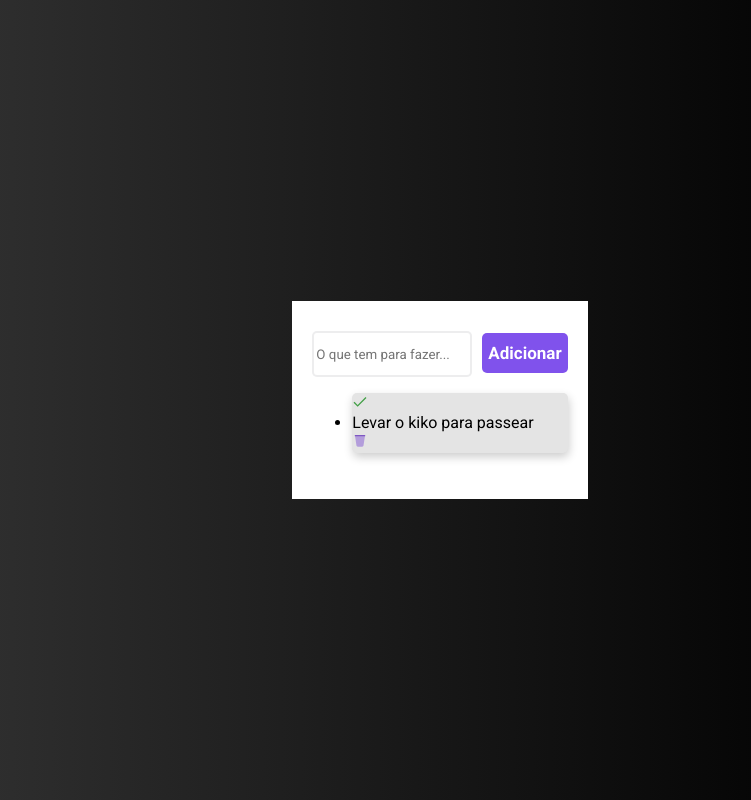
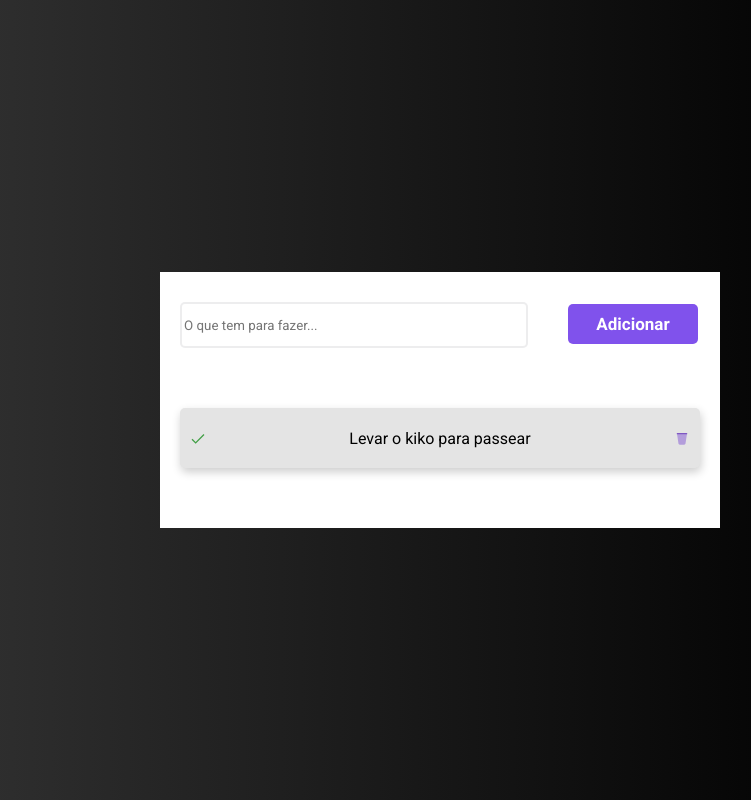
Before and after one commit to FAGNERBCARVALHO/first-project-react, a React (Vite) app: page / in a window 1280 px wide. Shown: the whole page, without its empty margins (200-951 px from the left). Built offline with nearby package versions, Linux system fonts and the light colour scheme.

Commit message:
props in react

```diff
--- a/src/styles.js
+++ b/src/styles.js
@@ -7,18 +7,25 @@ export const Container = styled.div`
   display: flex;
   justify-content: center;
   align-items: center;
-`;
+`
 export const TodoList = styled.div`
   background: white;
   padding: 30px 20px;
-`;
+
+  ul {
+    padding:0;
+    margin-top: 60px;
+
+  }
+`
 
 export const Input = styled.input`
   border: 2px solid rgba(209, 211, 212, 0.4);
   border-radius: 5px;
   height: 40px;
-  margin-right: 10px;
-`;
+  margin-right: 40px;
+  width: 340px;
+`
 
 export const Button = styled.button`
   background: #8052ec;
@@ -26,13 +33,26 @@ export const Button = styled.button`
   font-weight: 900;
   font-size: 17px;
   line-height: 2px;
+  width:130px;
   height: 40px;
   border: none;
   color: white;
-`;
+
+`
 export const ListItem = styled.div`
   background: #e4e4e4;
   box-shadow: 1px 4px 10px rgba(0, 0, 0, 0.2);
   border-radius: 5px;
   height: 60px;
-`;
+  display: flex;
+  align-items: center;
+  justify-content: space-between;
+  margin-bottom: 30px;
+  padding: 0 10px;
+  width: 500px;
+
+
+  li{
+    list-style:none;
+  }
+`
```
